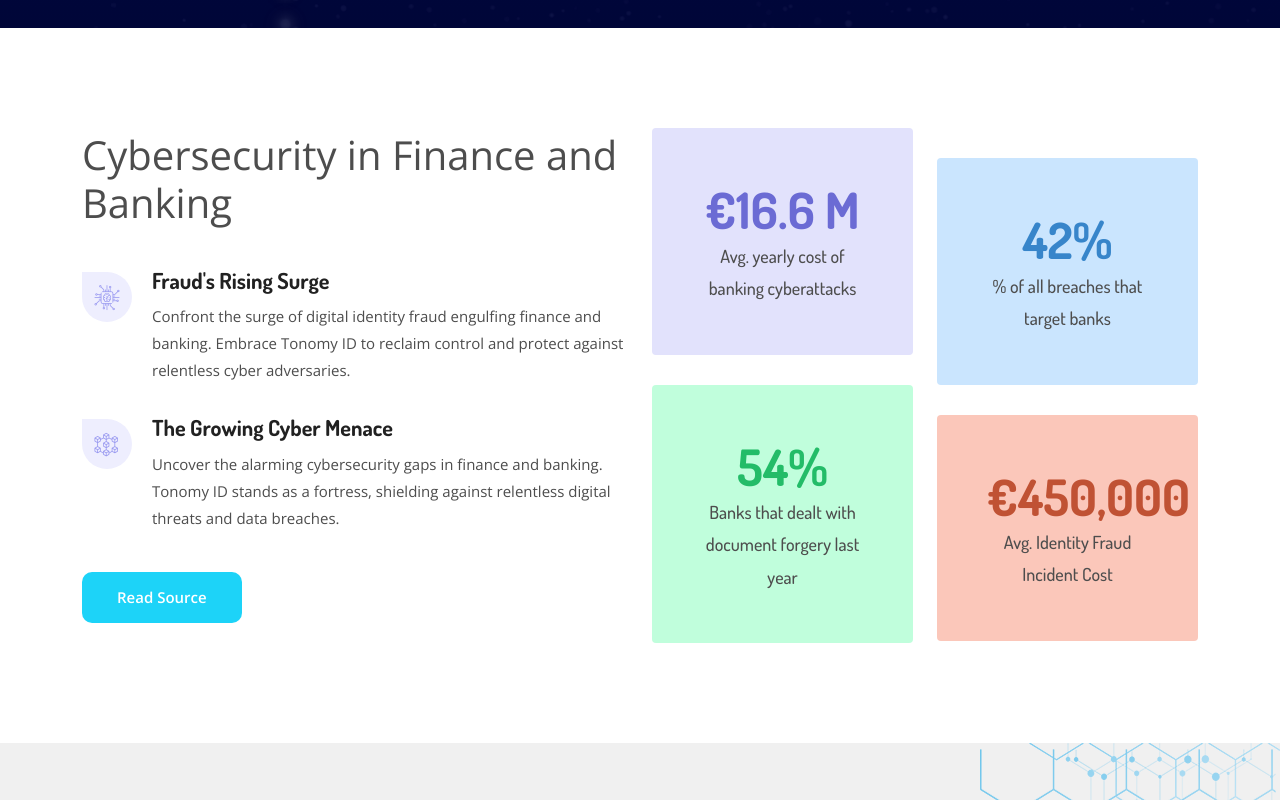
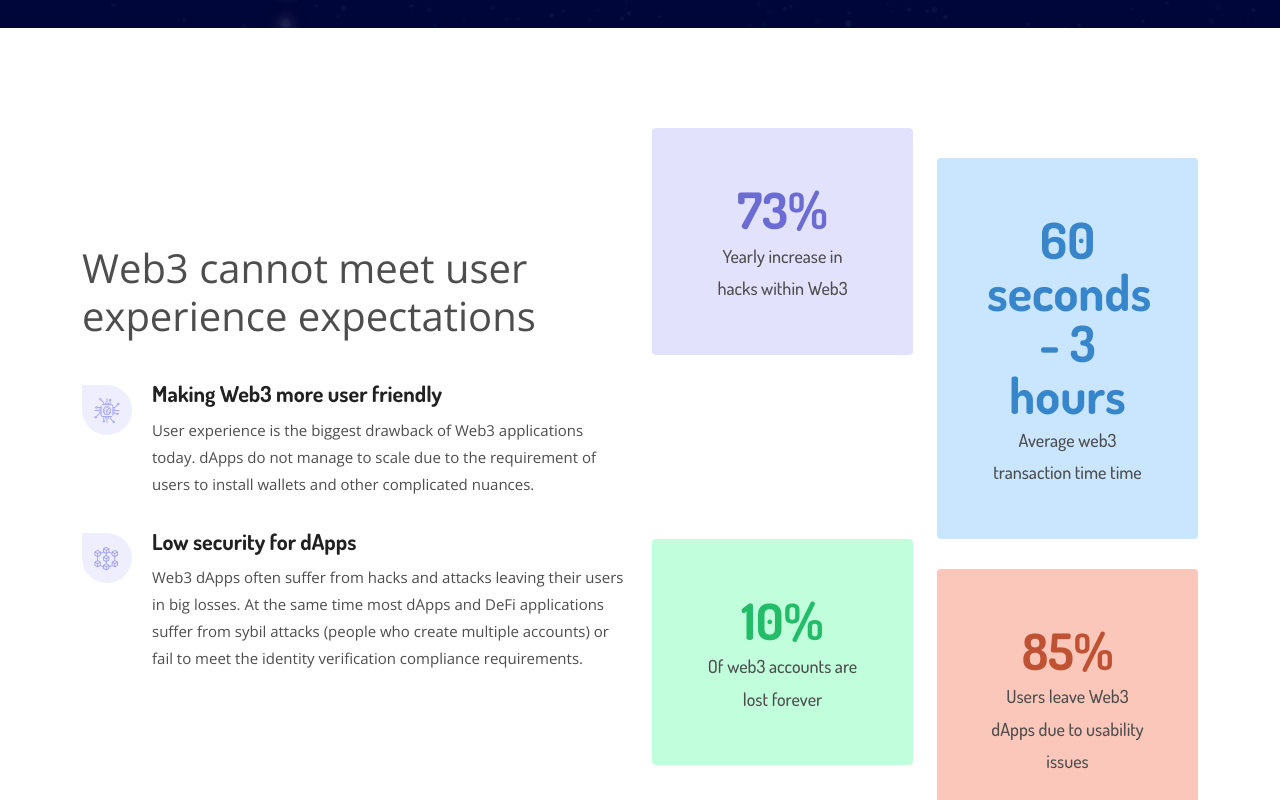
Before and after one commit to Tonomy-Foundation/Tonomy-Foundation-Next-Website, a Next.js app: page /web3-and-ssi in a window 1280 px wide. Shown: the part 760-1560 px from the top of the page. Built offline with nearby package versions, Linux system fonts and the light colour scheme.

Commit message:
feat: web3 industry pages and statistics

```diff
--- a/components/Industries/Web3/Statistics.js
+++ b/components/Industries/Web3/Statistics.js
@@ -9,64 +9,61 @@ class Statistics extends Component {
                     <div className="row align-items-center">
                         <div className="col-lg-6">
                             <div className="business-content">
-                                <h2>Cybersecurity in Finance and Banking</h2>
+                                <h2>Web3 cannot meet user experience expectations</h2>
                             </div>
 
                             <div className="single-business">
                                 <i className="flaticon-chip"></i>
-                                <h3>Fraud's Rising Surge</h3>
-                                <p>Confront the surge of digital identity fraud engulfing finance and banking. Embrace Tonomy ID to reclaim control and protect against relentless cyber adversaries.</p>
+                                <h3>Making Web3 more user friendly </h3>
+                                <p>User experience is the biggest drawback of Web3 applications today. dApps do not manage to scale due to the requirement of users to install wallets and other complicated nuances.</p>
                             </div>
 
                             <div className="single-business">
                                 <i className="flaticon-blockchain"></i>
-                                <h3>The Growing Cyber Menace</h3>
-                                <p>Uncover the alarming cybersecurity gaps in finance and banking. Tonomy ID stands as a fortress, shielding against relentless digital threats and data breaches.</p>
+                                <h3>Low security for dApps</h3>
+                                <p>Web3 dApps often suffer from hacks and attacks leaving their users in big losses. At the same time most dApps and DeFi applications suffer from sybil attacks (people who create multiple accounts) or fail to meet the identity verification compliance requirements.</p>
                             </div>
 
-                            <div className="business-btn">
+                            {/* <div className="business-btn">
                                 <Link href="https://www.insiderintelligence.com/content/identity-fraud-costing-banks-big-it-s-burdening-small-banks-most">
                                     <a className="default-btn" target="_blank">
                                         Read Source
                                     </a>
                                 </Link>
-                            </div>
+                            </div> */}
                         </div>
 
                         <div className="col-lg-6">
                             <div className="row">
                                 <div className="col-lg-6 col-sm-6 counter-nth">
                                     <div className="single-counter">
-                                        <h2><span className="target">€16.6 M</span></h2>
-                                        <p>Avg. yearly cost of banking cyberattacks</p>
-                                        {/* https://www.sangfor.com/blog/cybersecurity/cyber-attacks-on-banks-devastate-financial-sector */}
+                                        <h2><span className="target">73%</span></h2>
+                                        <p>Yearly increase in hacks within Web3</p>
+                                        {/* https://u.today/press-releases/is-your-web3-project-at-risk-of-being-hacked-this-solution-could-save-you-millions */}
                                     </div>
                                 </div>
 
                                 <div className="col-lg-6 col-sm-6 counter-nth">
                                     <div className="single-counter">
-                                        <h2><span className="target">42%</span></h2>
-                                        <p>% of all breaches that target banks</p>
-                                        {/* https://fortunly.com/statistics/data-breach-statistics/#:~:text=Key%20Statistics%20on%20Data%20Breaches,164.6%20million%20successful%20data%20breaches */}
+                                        <h2><span className="target">60 seconds - 3 hours</span></h2>
+                                        <p>Average web3 transaction time time</p>
                                     </div>
                                 </div>
 
                                 <div className="col-lg-6 col-sm-6 counter-nth">
                                     <div className="single-counter">
-                                        <h2><span className="target">54%</span></h2>
-                                        <p>Banks that dealt with document forgery last year</p>
-                                        {/* https://regulaforensics.com/news/identity-fraud-cost-nearly-half-a-million-us-dollars-to-every-third-bank/ */}
+                                        <h2><span className="target">10%</span></h2>
+                                        <p>Of web3 accounts are lost forever</p>
+                                        {/* https://www.nytimes.com/2021/01/13/business/tens-of-billions-worth-of-bitcoin-have-been-locked-by-people-who-forgot-their-key.html */}
                                     </div>
                                 </div>
 
                                 <div className="col-lg-6 col-sm-6 counter-nth">
                                     <div className="single-counter">
 
-                                    <h2><span className="target">€450,000</span></h2>
-                                        <p>Avg. Identity Fraud Incident Cost</p>
-                                        {/* https://www.insiderintelligence.com/content/identity-fraud-costing-banks-big-it-s-burdening-small-banks-most
-
-                                        https://regulaforensics.com/news/identity-fraud-cost-nearly-half-a-million-us-dollars-to-every-third-bank/
+                                        <h2><span className="target">85%</span></h2>
+                                        <p>Users leave Web3 dApps due to usability issues</p>
+                                        {/* https://zipdo.co/statistics/web3/
                                         */}
                                     </div>
                                 </div>
--- a/components/Layouts/Navbar.js
+++ b/components/Layouts/Navbar.js
@@ -87,11 +87,11 @@ class Navbar extends Component {
                                                 </Link>
                                             </li> */}
 
-                                            {/* <li className="nav-item">
+                                            <li className="nav-item">
                                                 <Link href="/web3-and-ssi" activeClassName="active">
                                                     <a className="nav-link">Web3 and SSI</a>
                                                 </Link>
-                                            </li> */}
+                                            </li>
 
                                             <li className="nav-item">
                                                 <Link href="/gaming" activeClassName="active">
```
